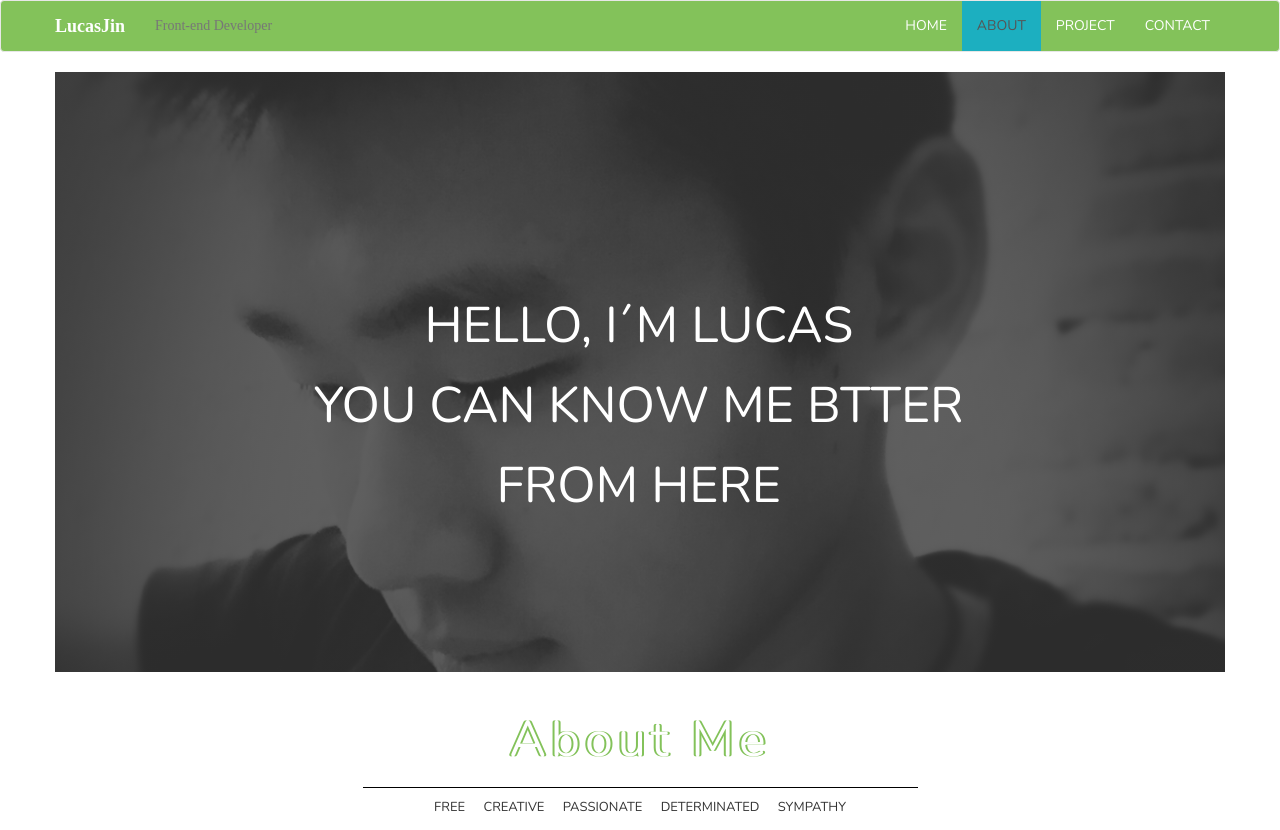
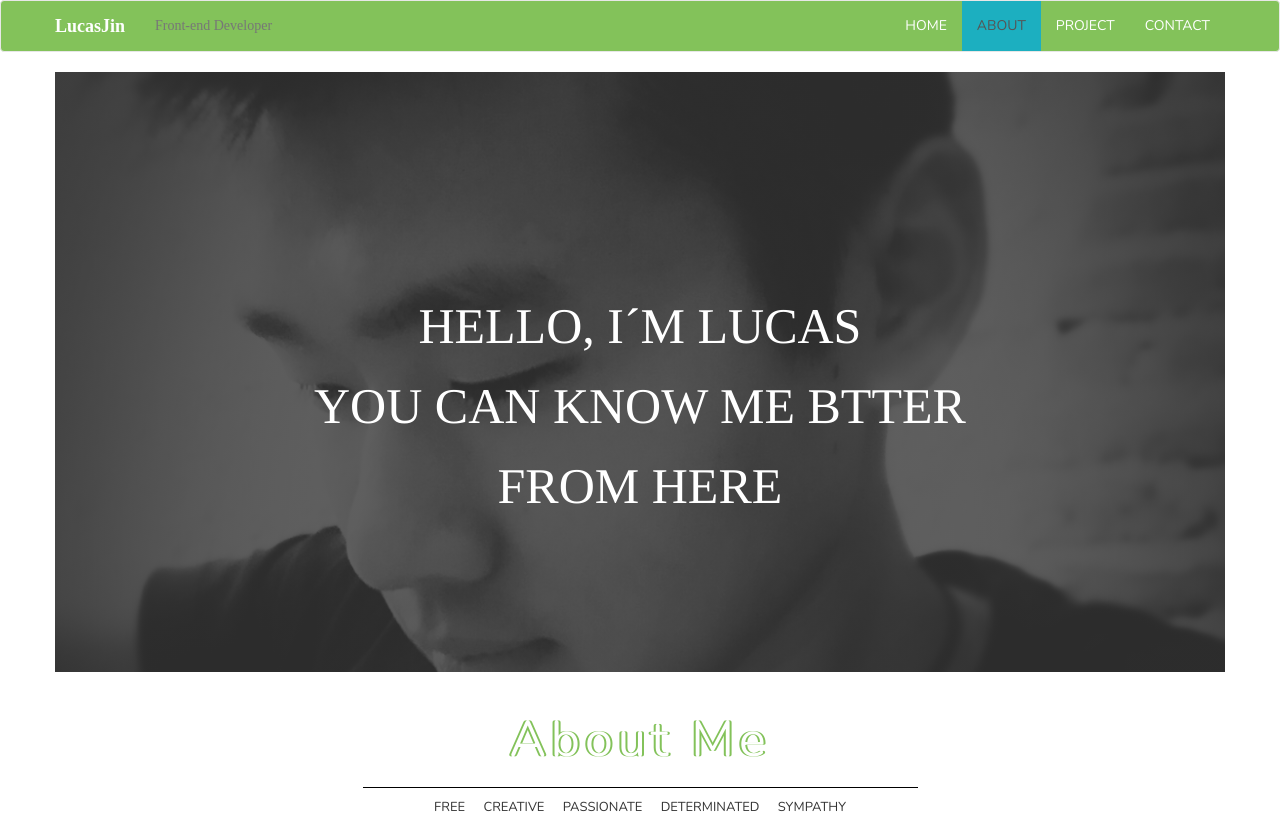
Before and after one commit to lucas1004jx/lucas1004jx.github.io, a plain HTML site: page about/about.html in a window 1280 px wide. Shown: the top 830 px of the page. Drawn offline with nearby package versions, Linux system fonts and the light colour scheme; a web font is replaced by a local one.

Commit message:
modified the font for the heading

```diff
--- a/about/about.js
+++ b/about/about.js
@@ -3,10 +3,9 @@
    var  title = document.querySelector("header  h1");
    var header = document.querySelector("header");
 
+
     title.style.top=(header.offsetHeight-title.offsetHeight)/2  + "px";
     title.style.left=(header.offsetWidth-title.offsetWidth)/2 + "px";
-
-
 
     function rePosition(){
     title.style.top=(header.offsetHeight-title.offsetHeight)/2 + "px";
@@ -14,7 +13,6 @@
 
     }
 
-
     window.addEventListener("resize",rePosition,false);
 
 })();
--- a/about/about.scss
+++ b/about/about.scss
@@ -10,6 +10,7 @@ body{
 
 
 header{
+
     background: linear-gradient(rgba(55,55,55,0.8),rgba(55,55,55,0.8)), url("image/lucas.jpg") no-repeat center center;
     background-size: cover;
     position: relative;
@@ -22,6 +23,7 @@ header{
     }
 
     h1{
+        font-family: times;
         text-align: center;
         color:$white;
         text-transform: uppercase;
```
Also changed, not shown: about/about.html (+2 -1 lines), about/about.css, about/practice.css (added), 1 other file.
